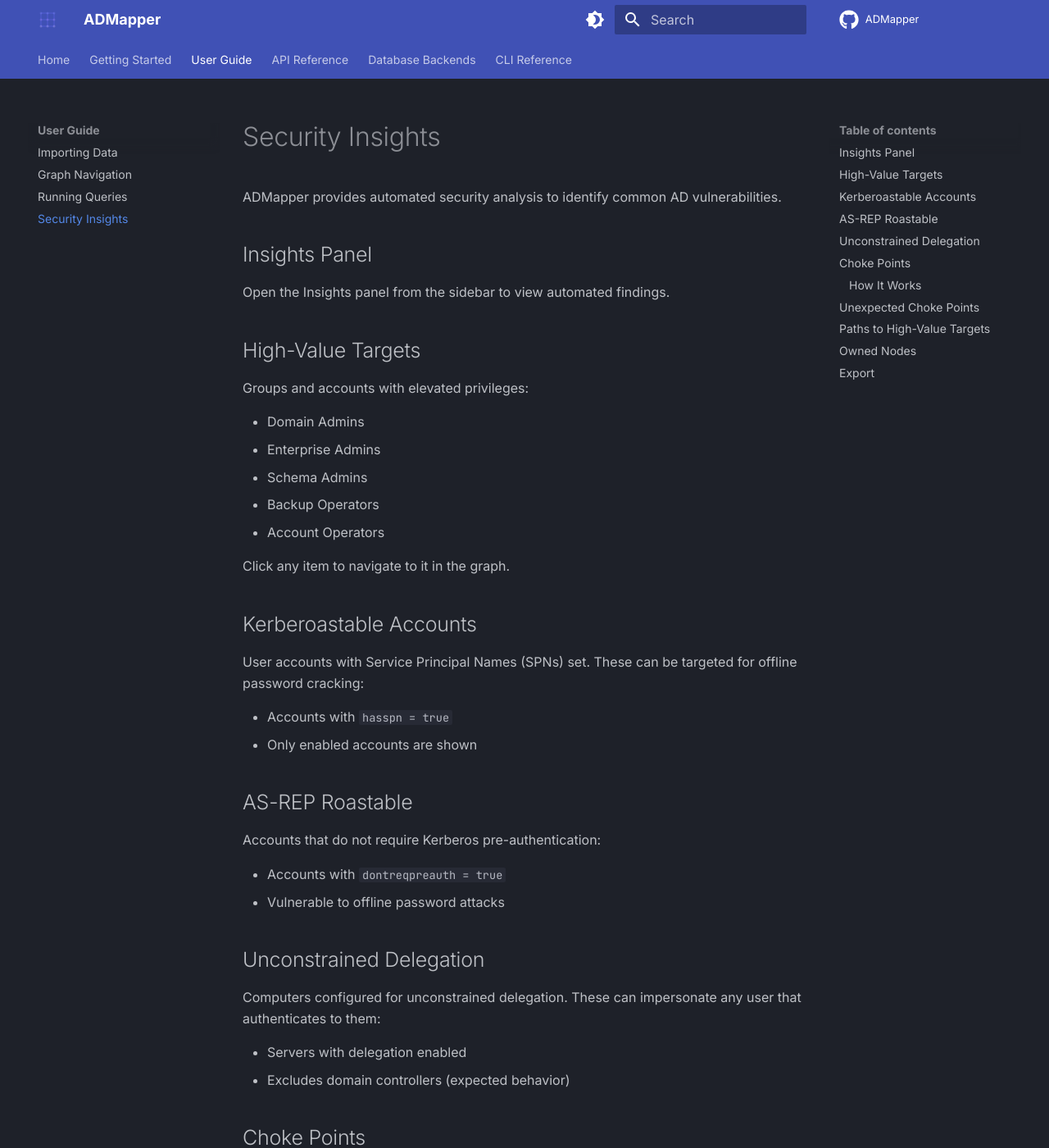
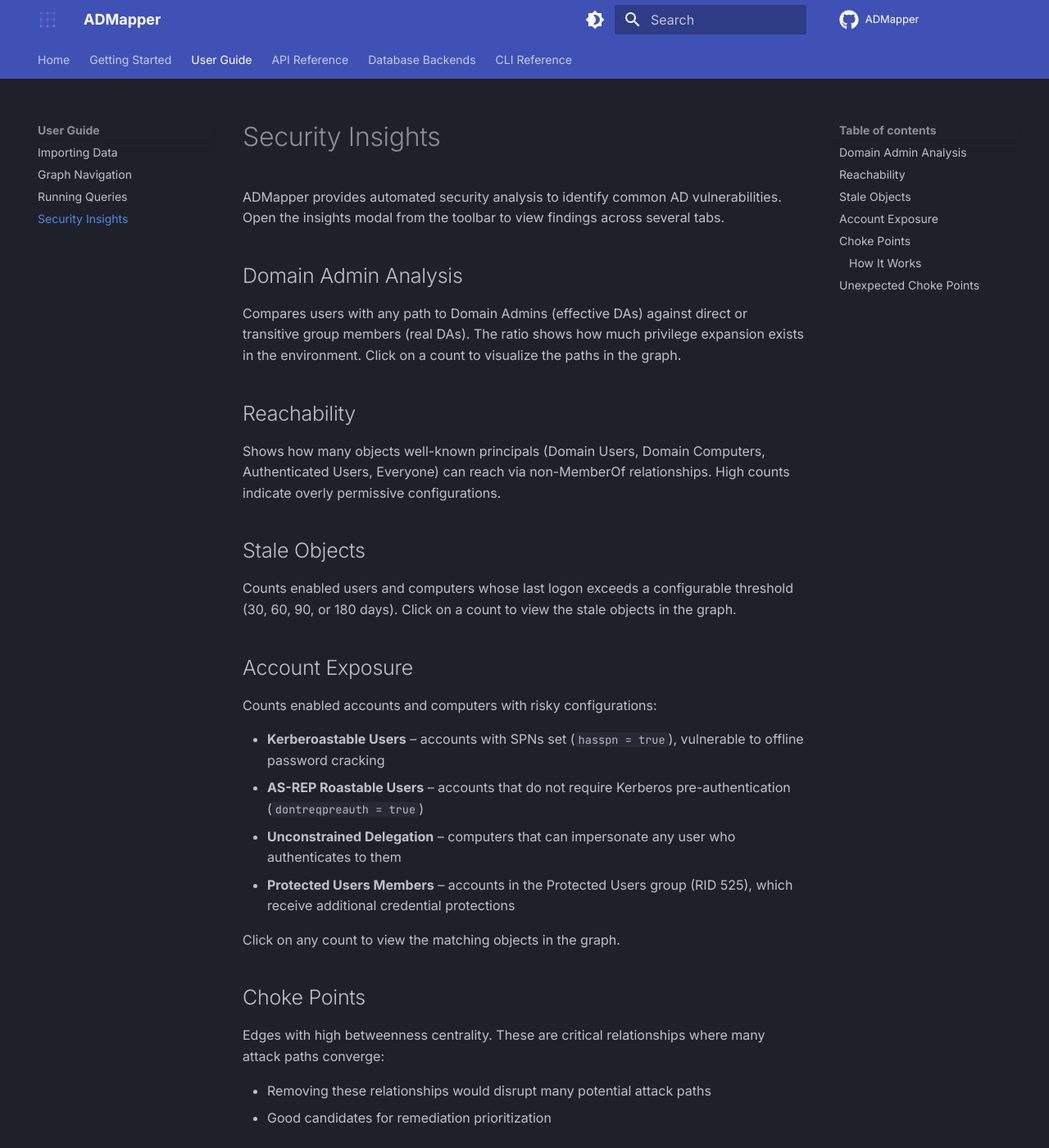
Before and after one commit to AdrianVollmer/ADMapper, an MkDocs documentation site: the page built from docs/admapper/docs/guide/insights.md, in a window 1280 px wide and 1400 px high. Shown: the whole window at 82% size. Built offline with MkDocs 1.6.1 and Material for MkDocs 9.7.7, drawn with Linux system fonts in a browser that asks for light colours; comment, search, counter and statistics services are not loaded; some of the changed text lies outside the part shown.

Commit message:
Update docs and insights tab

````diff
--- a/docs/admapper/docs/api/graph.md
+++ b/docs/admapper/docs/api/graph.md
@@ -213,36 +213,39 @@
 
 ## GET /api/graph/insights
 
-Get security insights.
+Get security insights including domain admin analysis and reachability from
+well-known principals.
 
 **Response:**
 
 ```json
 {
-  "high_value_targets": [
-    {"id": 50, "name": "Domain Admins@CORP.LOCAL", "labels": ["Group"]}
+  "effective_da_count": 42,
+  "real_da_count": 5,
+  "da_ratio": 8.4,
+  "total_users": 1500,
+  "effective_da_percentage": 2.8,
+  "reachability": [
+    {
+      "principal_name": "Domain Users",
+      "principal_sid": "S-1-5-21-...-513",
+      "reachable_count": 120
+    }
   ],
-  "kerberoastable": [
-    {"id": 60, "name": "SVC_SQL@CORP.LOCAL", "labels": ["User"]}
+  "effective_das": [
+    ["S-1-5-21-...", "JSMITH@CORP.LOCAL", 3]
   ],
-  "asrep_roastable": [
-    {"id": 70, "name": "LEGACY_USER@CORP.LOCAL", "labels": ["User"]}
-  ],
-  "unconstrained_delegation": [
-    {"id": 80, "name": "SERVER01.CORP.LOCAL", "labels": ["Computer"]}
+  "real_das": [
+    ["S-1-5-21-...", "ADMIN@CORP.LOCAL"]
   ]
 }
 ```
 
 ## GET /api/graph/choke-points
 
-Get relationships with high betweenness centrality.
-
-**Query Parameters:**
-
-| Name | Type | Default | Description |
-|------|------|---------|-------------|
-| `limit` | number | 10 | Maximum results |
+Get relationships with high betweenness centrality. Returns the top 50 choke
+points and the top 50 unexpected choke points (where the source is neither a
+high-value target nor a domain infrastructure object).
 
 **Response:**
 
--- a/docs/admapper/docs/guide/insights.md
+++ b/docs/admapper/docs/guide/insights.md
@@ -1,43 +1,40 @@
 # Security Insights
 
 ADMapper provides automated security analysis to identify common AD vulnerabilities.
+Open the insights modal from the toolbar to view findings across several tabs.
 
-## Insights Panel
+## Domain Admin Analysis
 
-Open the Insights panel from the sidebar to view automated findings.
+Compares users with any path to Domain Admins (effective DAs) against direct or
+transitive group members (real DAs). The ratio shows how much privilege expansion
+exists in the environment. Click on a count to visualize the paths in the graph.
 
-## High-Value Targets
+## Reachability
 
-Groups and accounts with elevated privileges:
+Shows how many objects well-known principals (Domain Users, Domain Computers,
+Authenticated Users, Everyone) can reach via non-MemberOf relationships. High
+counts indicate overly permissive configurations.
 
-- Domain Admins
-- Enterprise Admins
-- Schema Admins
-- Backup Operators
-- Account Operators
+## Stale Objects
 
-Click any item to navigate to it in the graph.
+Counts enabled users and computers whose last logon exceeds a configurable
+threshold (30, 60, 90, or 180 days). Click on a count to view the stale objects
+in the graph.
 
-## Kerberoastable Accounts
+## Account Exposure
 
-User accounts with Service Principal Names (SPNs) set. These can be targeted for offline password cracking:
+Counts enabled accounts and computers with risky configurations:
 
-- Accounts with `hasspn = true`
-- Only enabled accounts are shown
+- **Kerberoastable Users** -- accounts with SPNs set (`hasspn = true`), vulnerable
+  to offline password cracking
+- **AS-REP Roastable Users** -- accounts that do not require Kerberos
+  pre-authentication (`dontreqpreauth = true`)
+- **Unconstrained Delegation** -- computers that can impersonate any user who
+  authenticates to them
+- **Protected Users Members** -- accounts in the Protected Users group (RID 525),
+  which receive additional credential protections
 
-## AS-REP Roastable
-
-Accounts that do not require Kerberos pre-authentication:
-
-- Accounts with `dontreqpreauth = true`
-- Vulnerable to offline password attacks
-
-## Unconstrained Delegation
-
-Computers configured for unconstrained delegation. These can impersonate any user that authenticates to them:
-
-- Servers with delegation enabled
-- Excludes domain controllers (expected behavior)
+Click on any count to view the matching objects in the graph.
 
 ## Choke Points
 
@@ -63,34 +60,3 @@
 These represent surprising attack paths from low-privilege entities and are
 often the most actionable findings, since they highlight relationships that
 should not carry high centrality.
-
-## Paths to High-Value Targets
-
-For any selected node, ADMapper shows whether attack paths exist to high-value targets:
-
-- Green: No path to HVT
-- Red: Path exists
-
-Use shortest path queries to explore the actual paths.
-
-## Owned Nodes
-
-Mark nodes as "owned" to track compromised accounts:
-
-1. Select a node
-2. Click "Mark as Owned" in the details panel
-
-Owned nodes are highlighted in the graph. Use this to:
-
-- Track lateral movement progress
-- Identify remaining paths from owned positions
-
-## Export
-
-Export insights as JSON for reporting:
-
-```bash
-curl http://localhost:9191/api/graph/insights
-```
-
-Response includes all insight categories with node details.
````
Also changed, not shown: other parts of docs/admapper/docs/api/graph.md (+12 -9 lines), docs/admapper/docs/api/query.md (+22 -2 lines), docs/admapper/docs/backends.md (+40 -14 lines), docs/admapper/docs/cli.md (+0 -6 lines), docs/admapper/docs/getting-started.md (+24 -18 lines), 1 other file.
